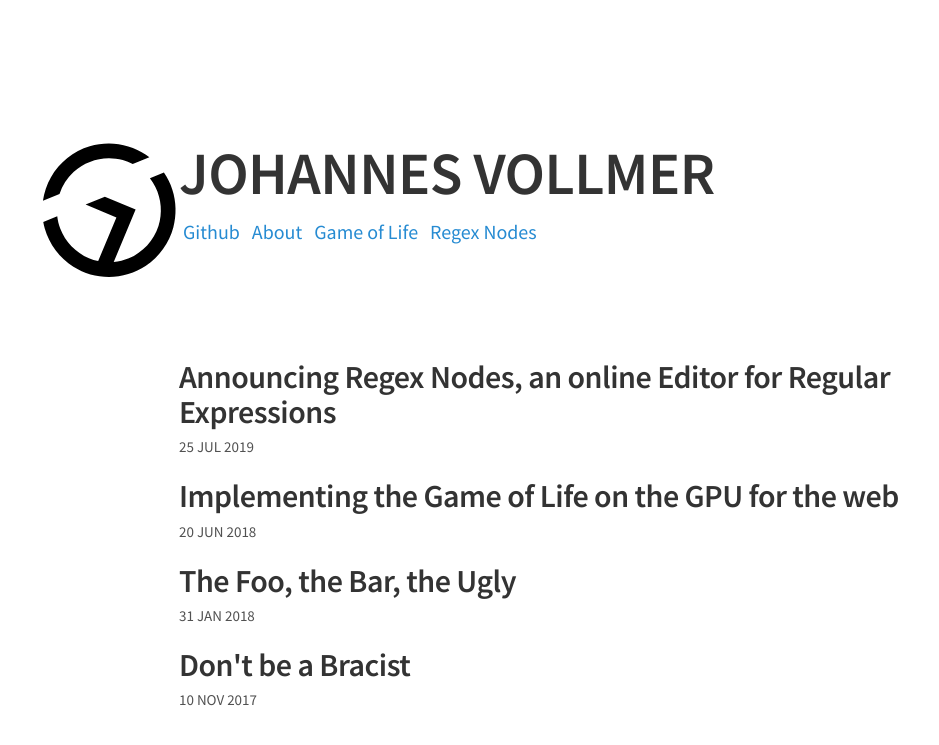
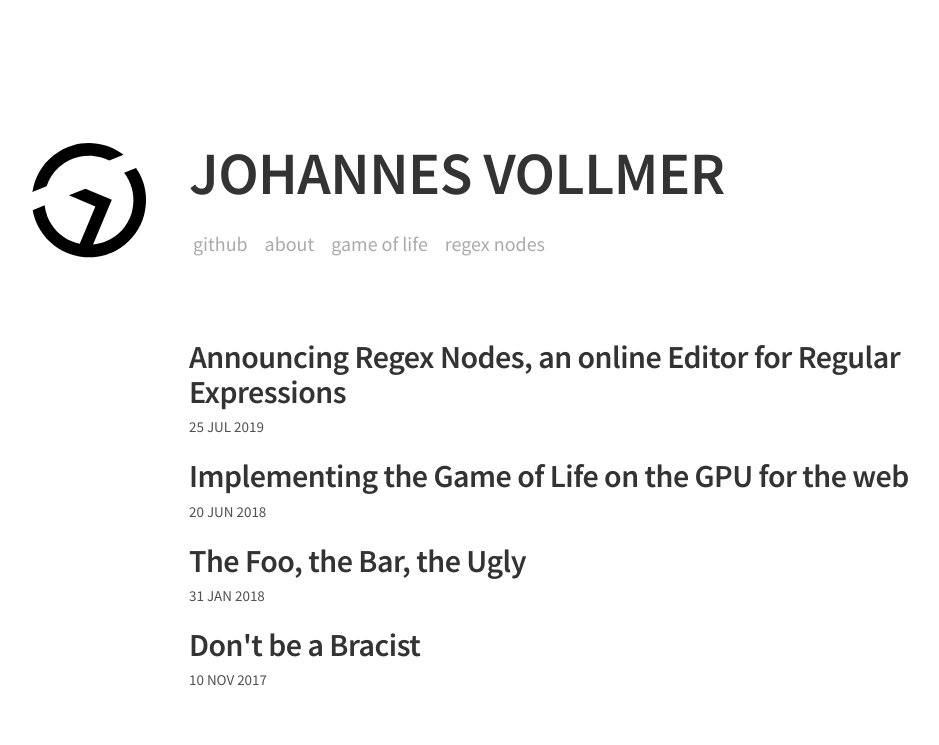
Before and after one commit to johannesvollmer/johannesvollmer.github.io, a Jekyll site: the page built from index.html, in a window 1280 px wide. Shown: the top 745 px of the page, without its empty margins (147-1086 px from the left). Built offline with Jekyll 4.4.1, drawn with Linux system fonts in a browser that asks for light colours.

Commit message:
push layout and simplification experiments

```diff
--- a/_layouts/page.html
+++ b/_layouts/page.html
@@ -2,7 +2,7 @@
 layout: default
 ---
 <header>
-  <h1 class="masthead-title--small">
+  <h1 class="small title">
     <a href="{{ site.baseurl }}/">{{ site.name }}</a>
   </h1>
 </header>
--- a/_layouts/post.html
+++ b/_layouts/post.html
@@ -2,7 +2,7 @@
 layout: default
 ---
 <header>
-  <h1 class="masthead-title--small">
+  <h1 class="small title">
     <a href="{{ site.baseurl }}/">{{ site.name }}</a>
   </h1>
 </header>
--- a/index.html
+++ b/index.html
@@ -2,10 +2,10 @@
 layout: default
 ---
 <header>
-  <h1 class="masthead-title">
+  <h1 class="title">
     <a href="{{ site.baseurl }}/">{{ site.name }}<span></span></a>
   </h1>
-  <nav class="masthead-nav">
+  <nav>
     {% for nav in site.nav %}
     <a href="{{ nav.href }}" target="_blank" rel="noopener noreferrer">&nbsp;{{ nav.name }}&nbsp;</a>
     {% endfor %}
--- a/style.scss
+++ b/style.scss
@@ -269,13 +269,14 @@ tbody tr:nth-child(odd) th {
 body {
   display: grid;
 
-  grid-template-columns: 7rem 60vw;
-  grid-template-rows: 7rem auto;
+  grid-template-columns: 6rem 60vw;
+  grid-template-rows: 6rem auto;
   grid-template-areas:
     "logo  header"
     "....  content";
 
   row-gap: 4rem;
+  column-gap: 2rem;
 
   justify-content: center;
   align-content: start;
@@ -285,8 +286,8 @@ body {
 header {
   display: flex;
   flex-direction: column;
-  justify-content: stretch; /* start? */
-  align-content: stretch; /* start? */
+  justify-content: space-between;
+  align-items: stretch;
 }
 
 #logo {
@@ -330,13 +331,12 @@ main {
 }*/
 
 #logo {
-  animation: introduce 0.2s ease-in normal forwards;
+  animation: introduce 0.1s ease-in normal forwards;
 }
 
 @keyframes introduce {
   from {
-    opacity: 0;
-    transform: scale(10) translate(0,0) rotate(600deg)
+    transform: scale(7) translate(0,0) rotate(200deg)
   }
   to {
     opacity: 1;
@@ -345,9 +345,8 @@ main {
 }
 
 
-.masthead {
-
-  &-title {
+header {
+  .title {
     font-weight: 600;
 
     a {
@@ -362,10 +361,9 @@ main {
     span {
       color: #ddd;
     }
-
   }
 
-  &-title--small {
+  .small.title  {
     margin-bottom: .75rem;
     font-size: .75rem;
     font-weight: 600;
@@ -381,10 +379,7 @@ main {
     }
   }
 
-  .masthead-nav {
-    margin-bottom: 2rem;
-
-    a {
+  nav a {
     color: #aaa;
     font-weight: 400;
     text-transform: lowercase;
@@ -399,15 +394,9 @@ main {
       margin-left: .25rem;
     }
   }
-  }
 
 }
 
-.page {
-  &-title {
-    margin-bottom: 2rem;
-  }
-}
 
 .post {
   &-title {
```
Lines whose indentation alone changed are shown as unchanged.
